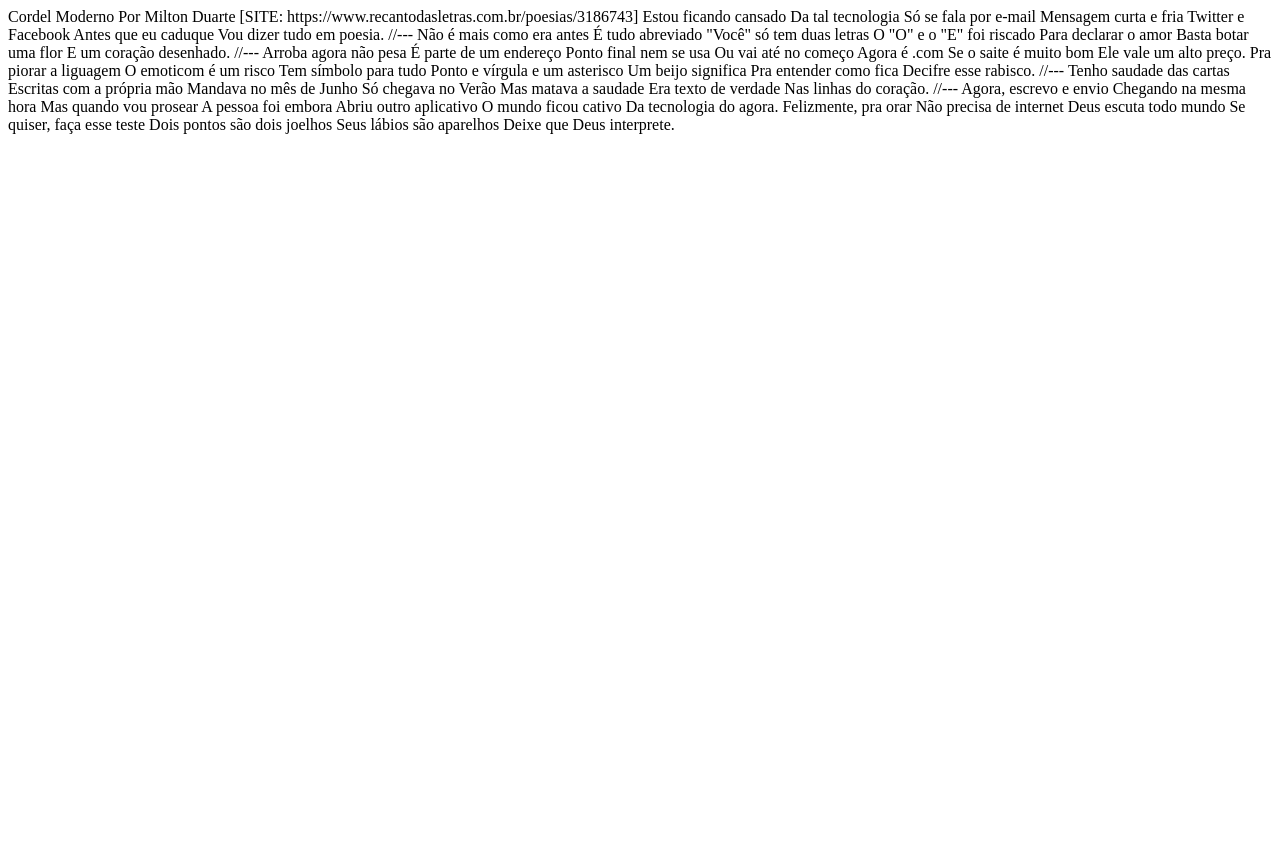
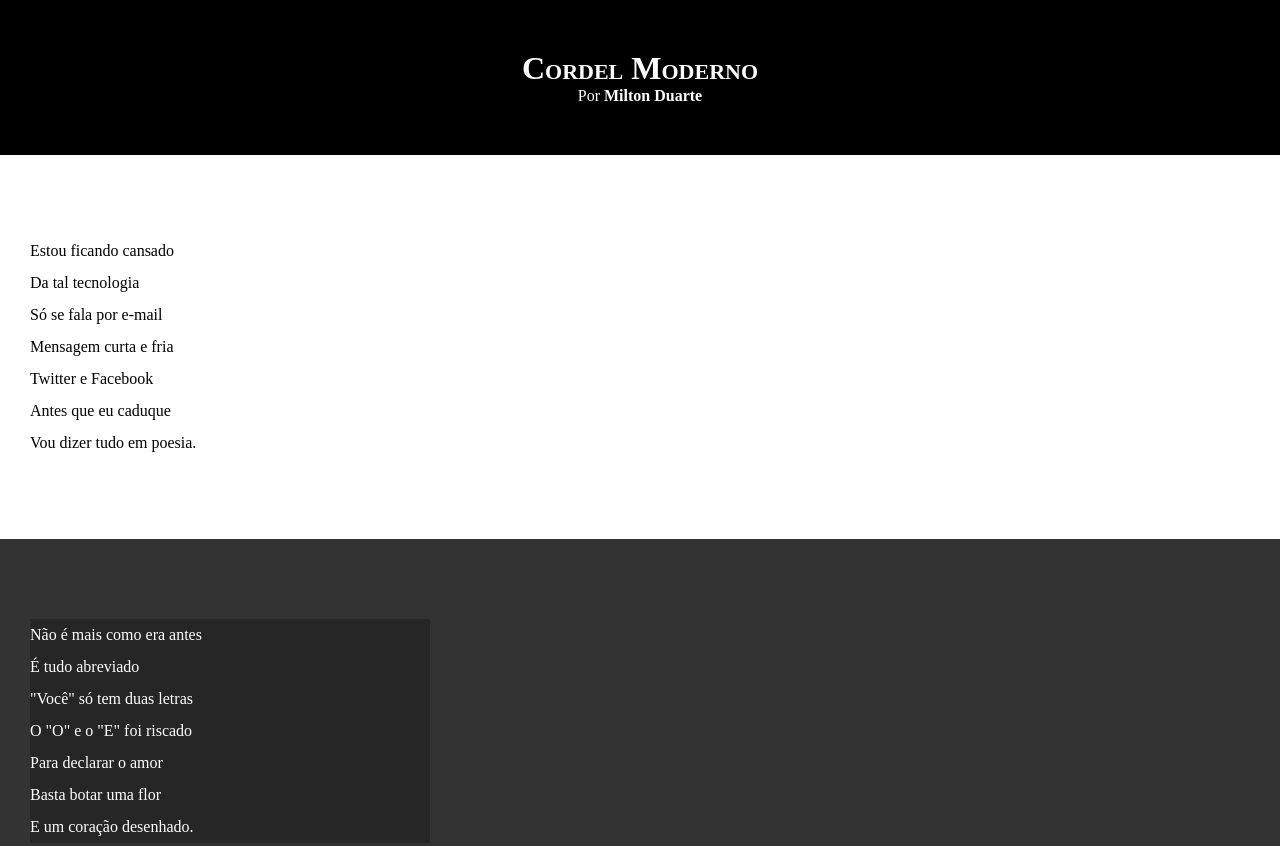
Before and after one commit to matheusfag01/HTML-CSS, a plain HTML site: page Desafios/Desafio012/index.html in a window 1280 px wide. Shown: the top 846 px of the page. Before the commit the page ends 800 px from the top, so only its background shows below. Drawn offline with Linux system fonts and the light colour scheme.

Commit message:
atualizacao de estilo de textos e blocos

```diff
--- /dev/null
+++ b/Desafios/Desafio012/estilo/style.css
@@ -0,0 +1,65 @@
+@charset "UTF-8";
+
+* {
+    margin: 0px;
+    padding: 0px;
+}
+
+html, body {
+    min-height: 100vh;
+    background-color: darkgray;
+}
+
+header {
+    background-color: black;
+    color: white;
+    text-align: center;
+}
+
+header > h1 {
+    padding-top: 50px;
+    font-variant: small-caps;
+}
+
+header > p {
+    padding-bottom: 50px;
+}
+
+header a, footer a {
+    color: white;
+    text-decoration: none;
+    font-weight: bolder;
+}
+
+header a:hover, footer a:hover {
+    text-decoration: underline;
+}
+
+section {
+    padding-top: 10vh;
+    padding-bottom: 10vh;
+    line-height: 2em;
+    padding-left: 30px;
+}
+
+section.normal {
+    background-color: white;
+    color: black;
+}
+
+section.imagem {
+    background-color: rgb(51, 51, 51);
+    color: white;
+}
+
+section.imagem > p {
+    width:  400px;
+    background-color: rgba(0, 0, 0, 0.253);
+}
+
+footer {
+    background-color: black;
+    color: white;
+    text-align: center;
+    padding: 10px;
+}
--- a/Desafios/Desafio012/index.html
+++ b/Desafios/Desafio012/index.html
@@ -4,74 +4,105 @@
     <meta charset="UTF-8">
     <meta name="viewport" content="width=device-width, initial-scale=1.0">
     <title>Cordel Moderno</title>
+    <link rel="stylesheet" href="estilo/style.css">
 </head>
 <body>
-    Cordel Moderno
-Por Milton Duarte
-[SITE: https://www.recantodasletras.com.br/poesias/3186743]
+    <header>
+        <h1>Cordel Moderno</h1>
+        <p>
+            Por <a href="https://www.recantodasletras.com.br/poesias/3186743" target="_blank">Milton Duarte</a>
+        </p>
+    </header>
 
-Estou ficando cansado
-Da tal tecnologia
-Só se fala por e-mail
-Mensagem curta e fria
-Twitter e Facebook
-Antes que eu caduque
+
+        <section class="normal">
+            <p>
+                Estou ficando cansado  <br>
+                Da tal tecnologia <br>
+                Só se fala por e-mail <br>
+                Mensagem curta e fria <br>
+                Twitter e Facebook <br>
+                Antes que eu caduque <br>
                 Vou dizer tudo em poesia.
+            </p>
+        </section>
 
-//---
 
-Não é mais como era antes
-É tudo abreviado
-"Você" só tem duas letras
-O "O" e o "E" foi riscado
-Para declarar o amor
-Basta botar uma flor
+
+        <section class="imagem">
+            <p>
+                Não é mais como era antes <br>
+                É tudo abreviado <br>
+                "Você" só tem duas letras <br>
+                O "O" e o "E" foi riscado <br>
+                Para declarar o amor <br>
+                Basta botar uma flor <br>
                 E um coração desenhado.
+            </p>
+        </section>
 
-//---
 
-Arroba agora não pesa
-É parte de um endereço
-Ponto final nem se usa
-Ou vai até no começo
-Agora é .com
-Se o saite é muito bom
+        <section class="normal">
+            <p>
+                Arroba agora não pesa <br>
+                É parte de um endereço <br>
+                Ponto final nem se usa <br>
+                Ou vai até no começo <br>
+                Agora é .com <br>
+                Se o saite é muito bom <br>
                 Ele vale um alto preço.
+            </p>
 
-Pra piorar a liguagem
-O emoticom é um risco
-Tem símbolo para tudo
-Ponto e vírgula e um asterisco
-Um beijo significa
-Pra entender como fica
+            <p>
+                Pra piorar a liguagem <br>
+                O emoticom é um risco <br>
+                Tem símbolo para tudo <br>
+                Ponto e vírgula e um asterisco <br>
+                Um beijo significa <br>
+                Pra entender como fica <br>
                 Decifre esse rabisco.
+            </p>
+        </section>
 
-//---
 
-Tenho saudade das cartas
-Escritas com a própria mão
-Mandava no mês de Junho
-Só chegava no Verão
-Mas matava a saudade
-Era texto de verdade
+        <section class="imagem">
+            <p>
+                Tenho saudade das cartas <br>
+                Escritas com a própria mão <br>
+                Mandava no mês de Junho <br>
+                Só chegava no Verão <br>
+                Mas matava a saudade <br>
+                Era texto de verdade <br>
                 Nas linhas do coração.
+            </p>
+        </section>
 
-//---
 
-Agora, escrevo e envio
-Chegando na mesma hora
-Mas quando vou prosear
-A pessoa foi embora
-Abriu outro aplicativo
-O mundo ficou cativo
-Da tecnologia do agora.
+        <section class="normal">
+            <p>
+                Agora, escrevo e envio <br>
+                Chegando na mesma hora <br>
+                Mas quando vou prosear <br>
+                A pessoa foi embora <br>
+                Abriu outro aplicativo <br>
+                O mundo ficou cativo <br>
+                Da tecnologia do agora. <br>
+            </p>
 
-Felizmente, pra orar
-Não precisa de internet
-Deus escuta todo mundo
-Se quiser, faça esse teste
-Dois pontos são dois joelhos
-Seus lábios são aparelhos
+
+            <p>
+                Felizmente, pra orar <br>
+                Não precisa de internet <br>
+                Deus escuta todo mundo <br>
+                Se quiser, faça esse teste <br>
+                Dois pontos são dois joelhos <br>
+                Seus lábios são aparelhos <br>
                 Deixe que Deus interprete.
+            </p>
+        </section>
+
+    <footer>
+        Site criado por <a href="https://gustavoguanabara.github.io" target="_blank">Gustavo Guanabara</a> para o <a href="https://www.cursoemvideo.com" target="_blank">CursoemVideo</a>
+    </footer>
 </body>
 </html>
```
Lines whose indentation alone changed are shown as unchanged.
